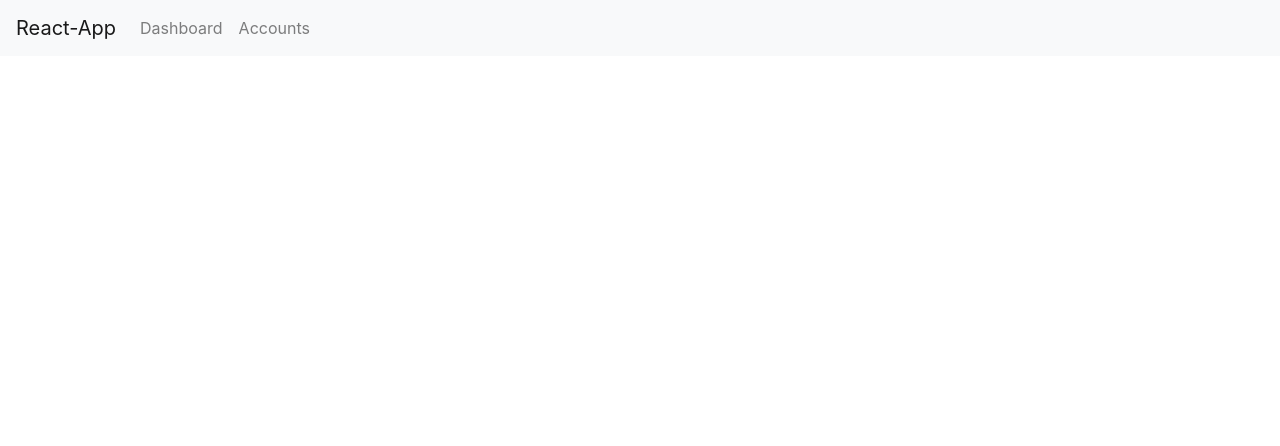
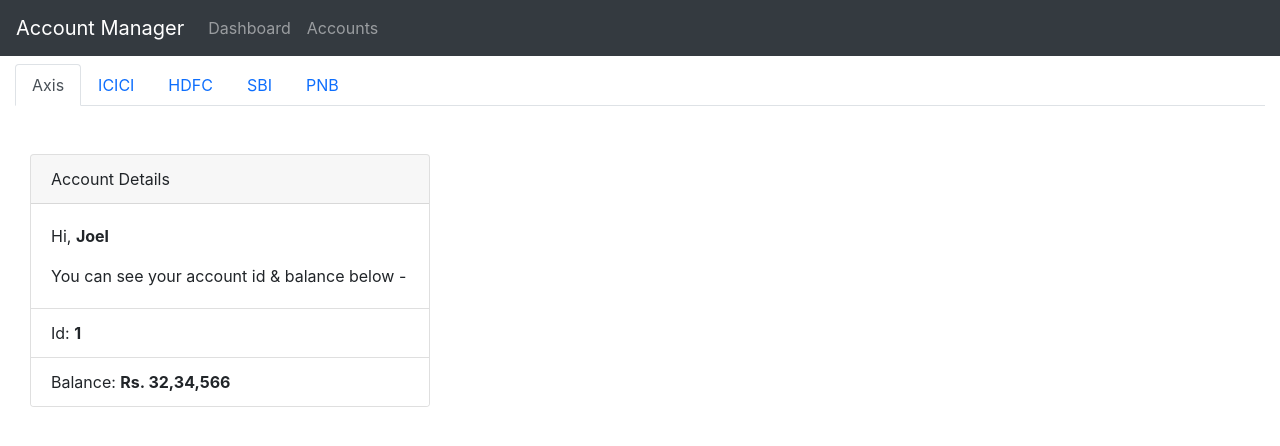
Before and after one commit to delfiaghosh11/Account-Manager, a React (Create React App) app: page /accounts in a window 1280 px wide. Shown: the top 446 px of the page. Built offline with nearby package versions, Linux system fonts and the light colour scheme.

Commit message:
feat(dashboard & accounts): modified the UI for dashboard & accounts

```diff
--- a/package.json
+++ b/package.json
@@ -14,7 +14,7 @@
     "react-bootstrap": "^2.1.1",
     "react-dom": "^17.0.2",
     "react-router-dom": "^5.2.0",
-    "react-scripts": "4.0.3",
+    "react-scripts": "^5.0.0",
     "web-vitals": "^1.1.2"
   },
   "scripts": {
--- a/public/index.html
+++ b/public/index.html
@@ -16,34 +16,11 @@
       content="Web site created using create-react-app"
     />
     <link rel="apple-touch-icon" href="%PUBLIC_URL%/logo192.png" />
-    <!--
-      manifest.json provides metadata used when your web app is installed on a
-      user's mobile device or desktop. See https://developers.google.com/web/fundamentals/web-app-manifest/
-    -->
     <link rel="manifest" href="%PUBLIC_URL%/manifest.json" />
-    <!--
-      Notice the use of %PUBLIC_URL% in the tags above.
-      It will be replaced with the URL of the `public` folder during the build.
-      Only files inside the `public` folder can be referenced from the HTML.
-
-      Unlike "/favicon.ico" or "favicon.ico", "%PUBLIC_URL%/favicon.ico" will
-      work correctly both with client-side routing and a non-root public URL.
-      Learn how to configure a non-root public URL by running `npm run build`.
-    -->
-    <title>React Router App</title>
+    <title>Account Manager</title>
   </head>
   <body>
     <noscript>You need to enable JavaScript to run this app.</noscript>
     <div id="root"></div>
-    <!--
-      This HTML file is a template.
-      If you open it directly in the browser, you will see an empty page.
-
-      You can add webfonts, meta tags, or analytics to this file.
-      The build step will place the bundled scripts into the <body> tag.
-
-      To begin the development, run `npm start` or `yarn start`.
-      To create a production bundle, use `npm run build` or `yarn build`.
-    -->
   </body>
 </html>
--- a/src/components/Accounts/AccountDetails/AccountDetails.tsx
+++ b/src/components/Accounts/AccountDetails/AccountDetails.tsx
@@ -1,13 +1,39 @@
-import { Container } from "react-bootstrap";
+import { Container, Card, ListGroup, ListGroupItem } from "react-bootstrap";
+import { accountProps } from "../types";
 
 interface accountDetailsProps {
-  id: string;
+  account: accountProps;
 }
 
-const AccountDetails = ({ id }: accountDetailsProps): JSX.Element => (
-  <Container>
-    <h6>Account Name: {id}</h6>
-  </Container>
-);
+const AccountDetails = ({ account }: accountDetailsProps): JSX.Element => {
+  const { id, name, balance } = account;
+
+  return (
+    <Container fluid className="my-5">
+      <Card style={{ width: "25rem" }}>
+        <Card.Header>Account Details</Card.Header>
+        <Card.Body>
+          <Card.Text>
+            <span>Hi,&nbsp;</span>
+            <span style={{ fontWeight: "bold" }}>{name}</span>
+          </Card.Text>
+          <Card.Text>
+            <span>You can see your account id & balance below -</span>
+          </Card.Text>
+        </Card.Body>
+        <ListGroup className="list-group-flush">
+          <ListGroupItem>
+            <span>Id:&nbsp;</span>
+            <span style={{ fontWeight: "bold" }}>{id}</span>
+          </ListGroupItem>
+          <ListGroupItem>
+            <span>Balance:&nbsp;</span>
+            <span style={{ fontWeight: "bold" }}>Rs. {balance}</span>
+          </ListGroupItem>
+        </ListGroup>
+      </Card>
+    </Container>
+  );
+};
 
 export default AccountDetails;
--- a/src/components/Accounts/AccountSummary/AccountSummary.tsx
+++ b/src/components/Accounts/AccountSummary/AccountSummary.tsx
@@ -1,45 +1,39 @@
 import { useState } from "react";
-import {
-  Switch,
-  Route,
-  useRouteMatch,
-  Link,
-  BrowserRouter as Router,
-} from "react-router-dom";
-import { Tabs, Tab } from "react-bootstrap";
+import { useLocation } from "react-router-dom";
+import { Tabs, Tab, Container } from "react-bootstrap";
 
 import AccountDetails from "../AccountDetails/AccountDetails";
+import { accountProps } from "../types";
 
-const AccountSummary = (): JSX.Element => {
-  const accounts = ["Axis", "ICICI"];
-  const [accId, setAccId] = useState(accounts[0]);
-  const { path, url } = useRouteMatch();
+interface accountSummaryProps {
+  accounts: accountProps[];
+}
+
+const AccountSummary = ({ accounts }: accountSummaryProps): JSX.Element => {
+  const location = useLocation();
+  const [selectedTab, setSelectedTab] = useState<string | null>(location.hash);
+
+  const handleSelect = (e: string | null) => setSelectedTab(e);
 
   return (
-    <Router>
+    <Container fluid>
       <Tabs
-        defaultActiveKey="Axis"
-        id="uncontrolled-tab-example"
-        className="mb-3"
+        id="accounts-tab"
+        className="mb-3 my-2"
+        activeKey={selectedTab ? selectedTab : 1}
+        onSelect={(e: string | null) => handleSelect(e)}
       >
         {accounts.map((account, index) => (
           <Tab
-            eventKey={account}
-            title={account}
-            key={index}
-            onClick={() => setAccId(account)}
+            eventKey={account.id}
+            title={account.bank}
+            key={`account-${index}`}
           >
-            <Link to={`${url}/details`}>{account}</Link>
+            <AccountDetails account={account} />
           </Tab>
         ))}
       </Tabs>
-
-      <Switch>
-        <Route path={`${path}/details`}>
-          <AccountDetails id={accId} />
-        </Route>
-      </Switch>
-    </Router>
+    </Container>
   );
 };
 
--- /dev/null
+++ b/src/components/Accounts/types.ts
@@ -0,0 +1,7 @@
+export interface accountProps {
+  id: number;
+  bank: string;
+  name: string;
+  balance: string;
+  logo: string;
+}
--- a/src/components/App.tsx
+++ b/src/components/App.tsx
@@ -4,28 +4,29 @@ import { Nav, Navbar } from "react-bootstrap";
 
 import Dashboard from "./Dashboard/Dashboard";
 import AccountSummary from "./Accounts/AccountSummary/AccountSummary";
+import { accounts } from "./mockData";
 
 import "./App.css";
 
 const App = (): JSX.Element => (
   <Router>
-    <Navbar bg="light" expand="lg">
-      <Navbar.Brand href="/">React-App</Navbar.Brand>
+    <Navbar bg="dark" variant="dark" expand="lg">
+      <Navbar.Brand href="/">Account Manager</Navbar.Brand>
       <Navbar.Toggle aria-controls="basic-navbar-nav" />
       <Navbar.Collapse id="basic-navbar-nav">
         <Nav className="me-auto">
           <Nav.Link href="/">Dashboard</Nav.Link>
-          <Nav.Link href="/account">Accounts</Nav.Link>
+          <Nav.Link href="/accounts">Accounts</Nav.Link>
         </Nav>
       </Navbar.Collapse>
     </Navbar>
 
     <Switch>
       <Route exact path="/">
-        <Dashboard />
+        <Dashboard accounts={accounts} />
       </Route>
-      <Route path="/account">
-        <AccountSummary />
+      <Route path="/accounts">
+        <AccountSummary accounts={accounts} />
       </Route>
     </Switch>
   </Router>
--- a/src/components/Dashboard/Dashboard.tsx
+++ b/src/components/Dashboard/Dashboard.tsx
@@ -1,8 +1,48 @@
-import { Container } from "react-bootstrap";
+import { Container, Card, Row, Col } from "react-bootstrap";
+import { accountProps } from "../Accounts/types";
 
-const Dashboard = (): JSX.Element => (
-  <Container>
-    <h2>Dashboard</h2>
+interface dashboardProps {
+  accounts: accountProps[];
+}
+
+const Dashboard = ({ accounts }: dashboardProps): JSX.Element => (
+  <Container className="my-5">
+    <Row>
+      {accounts.map(
+        ({ logo, bank, name, balance }: accountProps, index: number) => (
+          <Col
+            lg={3}
+            md={6}
+            sm={12}
+            className="my-3 mx-lg-4"
+            key={`column-account-${index}`}
+          >
+            <Card
+              className="mx-auto"
+              style={{ width: "18rem", height: "28rem" }}
+              key={`bank-account-${index}`}
+            >
+              <Card.Img
+                variant="top"
+                src={logo}
+                style={{ width: "286px", height: "286px" }}
+              />
+              <Card.Body>
+                <Card.Title>{bank}</Card.Title>
+                <Card.Text>
+                  <span>Account Holder:&nbsp;</span>
+                  <span style={{ fontWeight: "bold" }}>{name}</span>
+                </Card.Text>
+                <Card.Text>
+                  <span>Balance:&nbsp;</span>
+                  <span style={{ fontWeight: "bold" }}>Rs. {balance}</span>
+                </Card.Text>
+              </Card.Body>
+            </Card>
+          </Col>
+        )
+      )}
+    </Row>
   </Container>
 );
 
--- /dev/null
+++ b/src/components/mockData.ts
@@ -0,0 +1,37 @@
+export const accounts = [
+  {
+    id: 1,
+    bank: "Axis",
+    name: "Joel",
+    balance: "32,34,566",
+    logo: "https://taxconcept.net/wp-content/uploads/2021/04/Axis-Bank-70bc45ff.jpg",
+  },
+  {
+    id: 2,
+    bank: "ICICI",
+    name: "Raunaq",
+    balance: "52,356",
+    logo: "https://www.investplus.in/wp-content/uploads/2019/04/ICICI-Bank-Logo.jpg",
+  },
+  {
+    id: 3,
+    bank: "HDFC",
+    name: "Shreeja",
+    balance: "1,22,45,666",
+    logo: "https://www.passionateinmarketing.com/wp-content/uploads/2020/11/hdfc-bank-vector-logo.png",
+  },
+  {
+    id: 4,
+    bank: "SBI",
+    name: "Ramya",
+    balance: "57,899",
+    logo: "https://www.wordzz.com/wp-content/uploads/2016/10/sbi.jpg",
+  },
+  {
+    id: 5,
+    bank: "PNB",
+    name: "Samay",
+    balance: "1,289",
+    logo: "https://i0.wp.com/capage.in/wp-content/uploads/2020/10/Punjab-National-Bank.png",
+  },
+];
```
Also changed, not shown: 1 other file (tests, documents, lock files or other folders).
